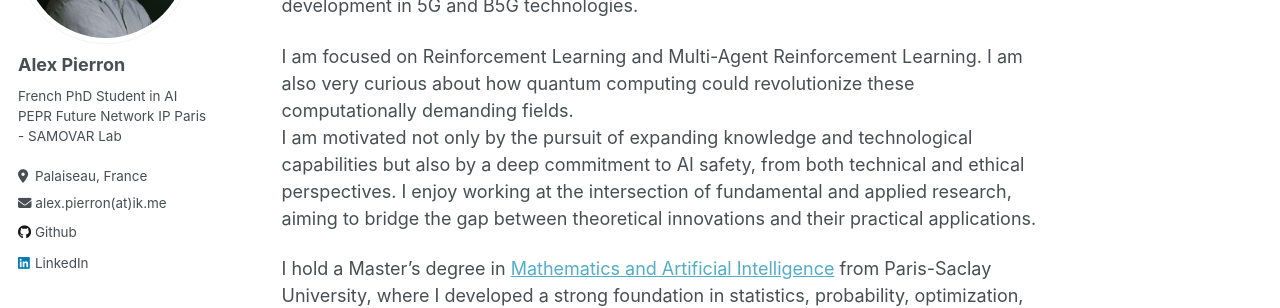
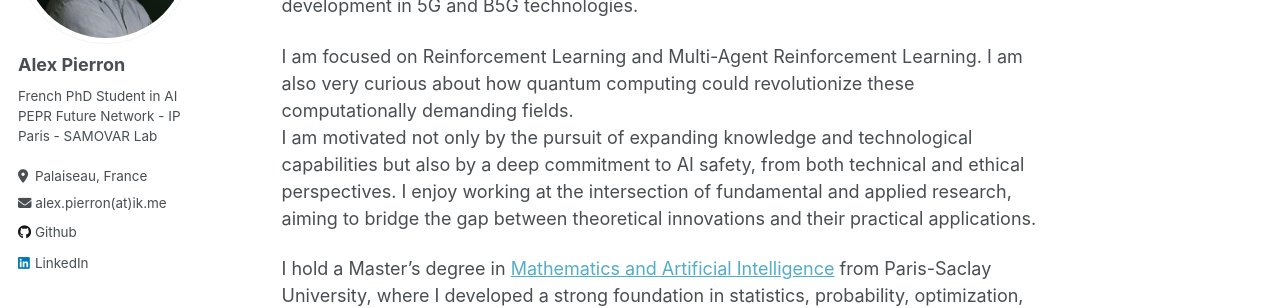
Before and after one commit to alex-pierron/alex-pierron.github.io, a Jekyll site: the page built from _pages/about.md, in a window 1280 px wide. Shown: the part 237-545 px from the top of the page. Built offline with Jekyll 4.4.1, drawn with Linux system fonts in a browser that asks for light colours; part of the change alters nothing that is shown.

```diff
--- a/_config.yml
+++ b/_config.yml
@@ -24,7 +24,7 @@ author:
   avatar           : "Profile4.png"
   name             : "Alex Pierron"
   pronouns         : # example: "she/her"
-  bio              : "French PhD Student in AI \n  PEPR Future Network  \n  IP Paris - SAMOVAR Lab "
+  bio              : "French PhD Student in AI \nPEPR Future Network  -  IP Paris - SAMOVAR Lab "
   location         : "Palaiseau, France"
   employer         : # URL
   uri              : # URL
```
